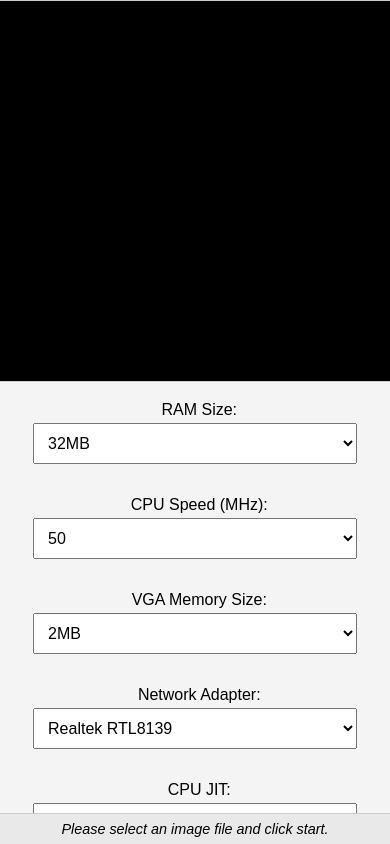
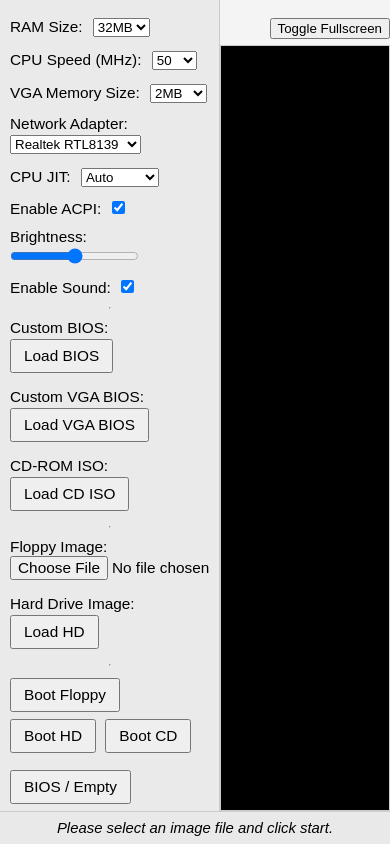
Before and after one commit to szadycbr/pc, a plain HTML site: page v86.html in a window 390 px wide. Drawn offline with Linux system fonts and the light colour scheme.

Commit message:
Add files via upload

```diff
--- a/v86.html
+++ b/v86.html
@@ -2,133 +2,135 @@
 <html lang="en">
 <head>
 <meta charset="UTF-8">
-<title>v86 Emulator - Load Image</title>
+<title>v86 Emulator - Single Page UI</title>
 <style>
-/* General Reset / Basic Setup */
 html, body {
     height: 100%;
     margin: 0;
     padding: 0;
+    overflow: hidden;
     font-family: sans-serif;
-    background-color: #f4f4f4;
+    background: #f4f4f4;
 }
-
-body {
+#main-layout {
     display: flex;
     flex-direction: column;
-    min-height: 100vh;
+    height: 100vh;
+    width: 100vw;
 }
-
-/* Emulator Screen Area */
-#screen_container {
-    width: 800px;
-    height: 600px;
-    margin: 10px auto;
-    position: relative;
-    background-color: #000;
-    border: 1px solid #ccc;
-    flex-shrink: 0;
+#emu-area {
+    flex: 1 1 auto;
+    display: flex;
+    flex-direction: row;
+    min-height: 0;
+    min-width: 0;
     overflow: hidden;
 }
-
-#screen_container > div {
-    white-space: pre;
-    font: 14px monospace;
-    line-height: 14px;
+#controls-panel {
+    width: 270px;
+    background: #eaeaea;
+    padding: 16px 10px 16px 10px;
+    box-sizing: border-box;
+    display: flex;
+    flex-direction: column;
+    align-items: stretch;
+    overflow-y: auto;
+    border-right: 1px solid #ccc;
+    min-width: 220px;
+    max-width: 350px;
 }
-
-#screen_container > canvas {
-    display: none;
+#controls-panel > div, #controls-panel > hr {
+    margin-bottom: 10px;
+    margin-top: 0;
+}
+#controls-panel label {
+    margin-right: 6px;
+    font-size: 1em;
+}
+#controls-panel select, #controls-panel input[type="checkbox"], #controls-panel input[type="range"], #controls-panel button {
+    margin: 2px 0 2px 0;
+}
+#controls-panel button {
+    padding: 6px 12px;
+    font-size: 1em;
+    margin-right: 5px;
+    margin-bottom: 5px;
+}
+#controls-panel input[type="file"] {
+    font-size: 1em;
+}
+#display-block {
+    flex: 1 1 auto;
+    display: flex;
+    flex-direction: column;
+    align-items: center;
+    justify-content: flex-start;
+    min-width: 0;
+    min-height: 0;
+    width: 0;
+    height: 100%;
+    overflow: hidden;
+}
+#top-controls {
+    width: 100%;
+    max-width: 100vw;
+    display: flex;
+    justify-content: flex-end;
+    gap: 8px;
+    margin: 18px 0 6px 0;
+}
+#screen_aspect_wrapper {
+    width: 100%;
+    height: 100%;
+    display: flex;
+    flex: 1 1 auto;
+    justify-content: center;
+    align-items: center;
+    overflow: hidden;
+}
+#screen_container {
+    position: relative;
+    background: #000;
+    border: 1px solid #ccc;
+    box-sizing: border-box;
     width: 100%;
     height: 100%;
     max-width: 100%;
     max-height: 100%;
-    object-fit: contain;
+    display: flex;
+    align-items: center;
+    justify-content: center;
+    overflow: hidden;
 }
-
-/* Controls Area */
-#controls {
-    padding: 10px;
+#screen_container > canvas,
+#screen_container > div {
+    width: 100% !important;
+    height: 100% !important;
+    max-width: 100% !important;
+    max-height: 100% !important;
+    display: block;
+    object-fit: fill;
+}
+#status-container {
+    height: 32px;
+    line-height: 32px;
+    background: #e9e9e9;
+    border-top: 1px solid #ccc;
     text-align: center;
-    overflow-y: auto;
-    flex-grow: 1;
-}
-
-#controls label { margin-left: 10px; margin-right: 5px;}
-#controls select { margin-right: 15px; padding: 4px; }
-#controls input[type="checkbox"] { margin-right: 15px; vertical-align: middle; }
-#controls button { margin-top: 5px; margin-bottom: 5px; padding: 6px 10px; }
-
-/* Status Bar Area */
-#status-container {
-    padding: 0 5px;
-    line-height: 30px;
-    height: 30px;
-    text-align: center;
-    font-size: 0.9em;
+    font-size: 0.93em;
     font-style: italic;
-    background-color: #e9e9e9;
-    border-top: 1px solid #ccc;
     flex-shrink: 0;
 }
-
-/* Mobile Portrait Specific Styles */
-@media (orientation: portrait) and (max-width: 767px) {
-    #screen_container {
-        width: 100%;
-        height: 45vh;
-        margin: 0;
-        border-left: none;
-        border-right: none;
-        flex-shrink: 0;
-    }
-
-    #controls {
-        flex-grow: 1;
-        height: auto;
-        padding: 5px;
-        display: flex;
-        flex-direction: column;
-        align-items: stretch;
-        overflow-y: auto;
-    }
-    #status-container {
-    }
-
-    #controls div, #controls label, #controls input[type="file"], #controls button, #controls select {
-        width: 95%;
-        margin: 4px auto;
-        padding: 10px;
-        box-sizing: border-box;
-        font-size: 1em;
-    }
-    #controls label {
-        text-align: left;
-        margin-bottom: 2px;
-        margin-left: 2.5%;
-        padding: 4px 0;
-    }
-     #controls input[type="checkbox"] {
-        width: auto;
-        margin-right: 5px;
-        padding: 0;
-        vertical-align: middle;
-    }
-    #controls label[for="enable-sound-checkbox"] {
-        display: inline-block;
-        width: auto;
-        margin-left: 2.5%;
-    }
+@media (max-width: 1100px) {
+    #controls-panel { width: 160px; font-size: 0.96em; }
+    #top-controls { width: 100%; }
 }
 </style>
 </head>
 <body>
-
-<div id="screen_container">
-<!-- Emulator will render here -->
-</div>
-
-<div id="controls">
+<div id="main-layout">
+    <div id="emu-area">
+        <div id="controls-panel">
             <div>
                 <label for="ram-select">RAM Size:</label>
                 <select id="ram-select">
@@ -234,18 +236,53 @@ body {
             <div>
                 <button id="start-empty-button">BIOS / Empty</button>
                 <button id="reset-emulator-button" style="background-color: #ffe0e0;">Reset Emulator</button>
-    <button id="toggle-fullscreen-button" style="margin-left: 5px;">Toggle Fullscreen</button>
             </div>
         </div>
-
+        <div id="display-block">
+            <div id="top-controls">
+                <button id="toggle-fullscreen-button">Toggle Fullscreen</button>
+            </div>
+            <div id="screen_aspect_wrapper">
+                <div id="screen_container">
+                    <!-- Emulator display will render here -->
+                </div>
+            </div>
+        </div>
+    </div>
     <div id="status-container">
         <div id="status">Please select an image file and click start.</div>
     </div>
-
+</div>
 <script src="libv86.js"></script>
 <script>
 "use strict";
 
+// Remove aspect ratio logic, fill available space fully
+function resizeScreen() {
+    const wrapper = document.getElementById('screen_aspect_wrapper');
+    const container = document.getElementById('screen_container');
+    if (!wrapper || !container) return;
+    // Fill wrapper entirely
+    container.style.width = "100%";
+    container.style.height = "100%";
+    // Stretch canvas/textmode fully
+    let canvas = container.querySelector("canvas");
+    let textDiv = container.querySelector("div");
+    if (canvas) {
+        canvas.style.width = "100%";
+        canvas.style.height = "100%";
+        canvas.style.objectFit = "fill";
+    }
+    if (textDiv) {
+        textDiv.style.width = "100%";
+        textDiv.style.height = "100%";
+    }
+}
+window.addEventListener('resize', resizeScreen);
+window.addEventListener('DOMContentLoaded', resizeScreen);
+setTimeout(resizeScreen, 200);
+
+// (All the rest of your original JS logic is unchanged and included below)
 // --- Element References ---
 const startFdaButton = document.getElementById("start-fda-button");
 const fdaFileInput = document.getElementById("fda-file-input");
@@ -261,7 +298,7 @@ const loadCustomBiosButton = document.getElementById("load-custom-bios-button");
 const customVgaBiosFileInput = document.getElementById("custom-vga-bios-file-input");
 const loadCustomVgaBiosButton = document.getElementById("load-custom-vga-bios-button");
 const resetEmulatorButton = document.getElementById("reset-emulator-button");
-const toggleFullscreenButton = document.getElementById("toggle-fullscreen-button"); // Added
+const toggleFullscreenButton = document.getElementById("toggle-fullscreen-button");
 const screenContainer = document.getElementById("screen_container");
 const statusDiv = document.getElementById("status");
 const ramSelect = document.getElementById("ram-select");
@@ -273,24 +310,18 @@ const cpuJitSelect = document.getElementById("cpu-jit-select");
 const acpiCheckbox = document.getElementById("acpi-checkbox");
 const brightnessSlider = document.getElementById("brightness-slider");
 
-// --- Event Listener for Brightness Slider ---
 brightnessSlider.addEventListener("input", (event) => {
     const brightnessValue = event.target.value;
     const canvasElement = screenContainer.getElementsByTagName("canvas")[0];
-    const textModeDiv = screenContainer.getElementsByTagName("div")[0]; // This is the first div inside screen_container
-
+    const textModeDiv = screenContainer.getElementsByTagName("div")[0];
     if (canvasElement) {
-        // Apply to canvas whether it's displayed or not, v86 toggles its display
         canvasElement.style.filter = `brightness(${brightnessValue})`;
     }
-
-    // Apply to textModeDiv, v86 also toggles its display (or rather the canvas's display)
     if (textModeDiv) {
         textModeDiv.style.filter = `brightness(${brightnessValue})`;
     }
 });
 
-// --- Global Buffers & State ---
 let emulator = null;
 let hdaBuffer = null;
 let customBiosBuffer = null;
@@ -298,50 +329,40 @@ let customVgaBiosBuffer = null;
 let cdromIsoBuffer = null;
 let screenWakeLockSentinel = null;
 
-// --- Screen Wake Lock Functions ---
 async function requestScreenWakeLock() {
     if ('wakeLock' in navigator) {
         try {
             screenWakeLockSentinel = await navigator.wakeLock.request('screen');
-            console.log("Screen wake lock acquired.");
             if (statusDiv.textContent.length > 0 && !statusDiv.textContent.includes("wake lock active")) {
                 statusDiv.textContent += " (Screen wake lock active)";
             }
             screenWakeLockSentinel.addEventListener('release', () => {
-                console.log("Screen wake lock released.");
                 screenWakeLockSentinel = null;
             });
         } catch (err) {
-            console.error(`Screen wake lock request failed: ${err.name}, ${err.message}`);
             screenWakeLockSentinel = null;
         }
-    } else {
-        console.warn("Screen Wake Lock API not supported.");
     }
 }
-
 async function releaseScreenWakeLock() {
     if (screenWakeLockSentinel) {
         try {
             await screenWakeLockSentinel.release();
         } catch (err) {
-            console.error(`Screen wake lock release failed: ${err.name}, ${err.message}`);
             screenWakeLockSentinel = null;
         }
     }
 }
 
-// --- Common Emulator Initialization Function ---
 async function initializeAndRunEmulator(config, statusMsg) {
     if (emulator) {
         try {
             await releaseScreenWakeLock();
             emulator.destroy();
-        } catch (err) { console.warn("Error destroying previous emulator:", err); }
+        } catch (err) { }
         emulator = null;
         screenContainer.innerHTML = '<div style="white-space: pre; font: 14px monospace; line-height: 14px"></div><canvas style="display: none"></canvas>';
     }
-
     emulator = new V86(config);
 
     emulator.add_listener("emulator-loaded", () => { statusDiv.textContent = "Emulator loaded. Booting..."; });
@@ -354,22 +375,19 @@ async function initializeAndRunEmulator(config, statusMsg) {
         await releaseScreenWakeLock();
     });
     emulator.add_listener("download-error", (err) => {
-        console.error("Emulator download error:", err);
         statusDiv.textContent = "Emulator download error: " + (err.request?.statusText || "File download failed");
     });
     const generalEmulatorErrorHandler = (event_name) => async (err) => {
-        console.error("Emulator event error:", event_name, err);
         statusDiv.textContent = `Emulator error (${event_name}): ${err && err.message ? err.message : String(err)}`;
         await releaseScreenWakeLock();
     };
     ["error", "nmi"].forEach(event_name => {
         emulator.add_listener(event_name, generalEmulatorErrorHandler(event_name));
     });
-     emulator.add_listener("acpi-event", () => { /* Placeholder */ });
-     emulator.add_listener("acpi-debug", () => { /* Placeholder */ });
+    emulator.add_listener("acpi-event", () => { });
+    emulator.add_listener("acpi-debug", () => { });
+    setTimeout(resizeScreen, 250); // ensure resize after rendering
 }
-
-// --- Base Configuration Function ---
 function getBaseEmulatorConfig() {
     const selectedRamSize = parseInt(ramSelect.value, 10);
     const selectedCpuSpeed = parseInt(cpuSpeedSelect.value, 10);
@@ -396,15 +414,12 @@ function getBaseEmulatorConfig() {
         net_device: { type: selectedNetAdapter },
         acpi: acpiEnabled,
     };
-
     if (selectedCpuJit !== "auto") {
         baseEmuConfig.disable_jit = (selectedCpuJit === "off");
     }
-
     if (!enableSoundCheckbox.checked) {
         baseEmuConfig.disable_audio = true;
     }
-
     return {
         config: baseEmuConfig,
         ramMsg: `${selectedRamSize / (1024*1024)}MB RAM`,
@@ -416,8 +431,6 @@ function getBaseEmulatorConfig() {
         biosMsg: `(using ${biosTypeMsg}, ${vgaBiosTypeMsg})`
     };
 }
-
-// --- Event Listeners for Start Buttons ---
 startFdaButton.addEventListener("click", async () => {
     if (fdaFileInput.files.length === 0) {
         alert("Please select a floppy disk image to use the 'Boot Floppy' button.");
@@ -429,21 +442,17 @@ startFdaButton.addEventListener("click", async () => {
     reader.onload = async (e) => {
         const fda_buffer = e.target.result;
         statusDiv.textContent = "Floppy disk loaded. Preparing emulator...";
-
         const baseConfigInfo = getBaseEmulatorConfig();
         let emuConfig = { ...baseConfigInfo.config, fda: { buffer: fda_buffer }, boot_order: 0 };
-
-        let statusMessage = `Emulator booting from Floppy: ${file.name}, ${baseConfigInfo.ramMsg}, ${baseConfigInfo.cpuMsg}, ${baseConfigInfo.vgaMemMsg}, ${baseConfigInfo.netMsg}, ${baseConfigInfo.acpiMsg}, ${baseConfigInfo.jitMsg} ${baseConfigInfo.biosMsg}`;
+        let statusMessage = `Emulator booting from Floppy: ${file.name}, ${baseConfigInfo.ramMsg}, ${baseConfigInfo.cpuMsg}, ${baseConfigInfo.vgaMemMsg}, ${baseConfigInfo.netMsg}, ${baseConfigInfo.acpiMsg}, ${baseConfigInfo.jitMsg}, ${baseConfigInfo.biosMsg}`;
         if (hdaBuffer) { emuConfig.hda = { buffer: hdaBuffer }; statusMessage += " (HDA also available)."; }
         if (cdromIsoBuffer) { emuConfig.cdrom = { buffer: cdromIsoBuffer }; statusMessage += " (CD-ROM also available)."; }
         if (!enableSoundCheckbox.checked) { statusMessage += " (Sound Disabled)";}
-
         await initializeAndRunEmulator(emuConfig, statusMessage);
     };
     reader.onerror = () => { alert("Error reading floppy file."); statusDiv.textContent = "Error reading floppy file."; };
     reader.readAsArrayBuffer(file);
 });
-
 startHdButton.addEventListener("click", async () => {
     if (!hdaBuffer) {
         alert("Please load a hard drive image first.");
@@ -452,15 +461,12 @@ startHdButton.addEventListener("click", async () => {
     statusDiv.textContent = "Preparing emulator to boot from Hard Drive...";
     const baseConfigInfo = getBaseEmulatorConfig();
     let emuConfig = { ...baseConfigInfo.config, hda: { buffer: hdaBuffer }, boot_order: 1 };
-
-    let statusMessage = `Emulator booting from Hard Drive, ${baseConfigInfo.ramMsg}, ${baseConfigInfo.cpuMsg}, ${baseConfigInfo.vgaMemMsg}, ${baseConfigInfo.netMsg}, ${baseConfigInfo.acpiMsg}, ${baseConfigInfo.jitMsg} ${baseConfigInfo.biosMsg}`;
+    let statusMessage = `Emulator booting from Hard Drive, ${baseConfigInfo.ramMsg}, ${baseConfigInfo.cpuMsg}, ${baseConfigInfo.vgaMemMsg}, ${baseConfigInfo.netMsg}, ${baseConfigInfo.acpiMsg}, ${baseConfigInfo.jitMsg}, ${baseConfigInfo.biosMsg}`;
     if (fdaFileInput.files.length > 0 && fdaFileInput.files[0]) { statusMessage += " (FDA also available)."; }
     if (cdromIsoBuffer) { emuConfig.cdrom = { buffer: cdromIsoBuffer }; statusMessage += " (CD-ROM also available)."; }
     if (!enableSoundCheckbox.checked) { statusMessage += " (Sound Disabled)";}
-
     await initializeAndRunEmulator(emuConfig, statusMessage);
 });
-
 startCdromButton.addEventListener("click", async () => {
     if (!cdromIsoBuffer) {
         alert("Please load a CD-ROM ISO first.");
@@ -469,26 +475,21 @@ startCdromButton.addEventListener("click", async () => {
     statusDiv.textContent = "Preparing emulator to boot from CD-ROM...";
     const baseConfigInfo = getBaseEmulatorConfig();
     let emuConfig = { ...baseConfigInfo.config, cdrom: { buffer: cdromIsoBuffer }, boot_order: 2 };
-
-    let statusMessage = `Emulator booting from CD-ROM, ${baseConfigInfo.ramMsg}, ${baseConfigInfo.cpuMsg}, ${baseConfigInfo.vgaMemMsg}, ${baseConfigInfo.netMsg}, ${baseConfigInfo.acpiMsg}, ${baseConfigInfo.jitMsg} ${baseConfigInfo.biosMsg}`;
+    let statusMessage = `Emulator booting from CD-ROM, ${baseConfigInfo.ramMsg}, ${baseConfigInfo.cpuMsg}, ${baseConfigInfo.vgaMemMsg}, ${baseConfigInfo.netMsg}, ${baseConfigInfo.acpiMsg}, ${baseConfigInfo.jitMsg}, ${baseConfigInfo.biosMsg}`;
     if (fdaFileInput.files.length > 0 && fdaFileInput.files[0]) { statusMessage += " (FDA also available)."; }
     if (hdaBuffer) { emuConfig.hda = { buffer: hdaBuffer }; statusMessage += " (HDA also available)."; }
     if (!enableSoundCheckbox.checked) { statusMessage += " (Sound Disabled)";}
-
     await initializeAndRunEmulator(emuConfig, statusMessage);
 });
-
 startEmptyButton.addEventListener("click", async () => {
     statusDiv.textContent = "Preparing to start empty / enter BIOS setup...";
     const baseConfigInfo = getBaseEmulatorConfig();
     let emuConfig = { ...baseConfigInfo.config, boot_order: 0 };
-    let statusMessage = `Emulator started (empty/BIOS setup). ${baseConfigInfo.ramMsg}, ${baseConfigInfo.cpuMsg}, ${baseConfigInfo.vgaMemMsg}, ${baseConfigInfo.netMsg}, ${baseConfigInfo.acpiMsg}, ${baseConfigInfo.jitMsg} ${baseConfigInfo.biosMsg}`;
+    let statusMessage = `Emulator started (empty/BIOS setup). ${baseConfigInfo.ramMsg}, ${baseConfigInfo.cpuMsg}, ${baseConfigInfo.vgaMemMsg}, ${baseConfigInfo.netMsg}, ${baseConfigInfo.acpiMsg}, ${baseConfigInfo.jitMsg}, ${baseConfigInfo.biosMsg}`;
     if (cdromIsoBuffer) { emuConfig.cdrom = { buffer: cdromIsoBuffer }; statusMessage += " (CD-ROM also available)."; }
     if (!enableSoundCheckbox.checked) { statusMessage += " (Sound Disabled)";}
-
     await initializeAndRunEmulator(emuConfig, statusMessage);
 });
-
 resetEmulatorButton.addEventListener("click", async function() {
     if (emulator) {
         try {
@@ -498,67 +499,44 @@ resetEmulatorButton.addEventListener("click", async function() {
             await requestScreenWakeLock();
         } catch (e) {
             statusDiv.textContent = "Error restarting emulator. Please use a Boot/Start button.";
-            console.error("Error restarting emulator:", e);
         }
     } else {
         statusDiv.textContent = "Emulator is not running.";
         alert("Emulator is not running. Nothing to reset.");
     }
 });
-
 toggleFullscreenButton.addEventListener("click", function() {
     if (!document.fullscreenElement) {
         if (screenContainer.requestFullscreen) {
-            screenContainer.requestFullscreen().catch(err => {
-                statusDiv.textContent = `Error attempting to enable full-screen mode: ${err.message}`;
-                console.error(`Error attempting to enable full-screen mode: ${err.message} (${err.name})`);
-            });
-        } else if (screenContainer.mozRequestFullScreen) { /* Firefox */
-            screenContainer.mozRequestFullScreen().catch(err => {
-                statusDiv.textContent = `Error attempting to enable full-screen mode: ${err.message}`;
-                console.error(`Error attempting to enable full-screen mode: ${err.message} (${err.name})`);
-            });
-        } else if (screenContainer.webkitRequestFullscreen) { /* Chrome, Safari & Opera */
-            screenContainer.webkitRequestFullscreen().catch(err => {
-                statusDiv.textContent = `Error attempting to enable full-screen mode: ${err.message}`;
-                console.error(`Error attempting to enable full-screen mode: ${err.message} (${err.name})`);
-            });
-        } else if (screenContainer.msRequestFullscreen) { /* IE/Edge */
-            screenContainer.msRequestFullscreen().catch(err => {
-                statusDiv.textContent = `Error attempting to enable full-screen mode: ${err.message}`;
-                console.error(`Error attempting to enable full-screen mode: ${err.message} (${err.name})`);
-            });
+            screenContainer.requestFullscreen();
+        } else if (screenContainer.mozRequestFullScreen) {
+            screenContainer.mozRequestFullScreen();
+        } else if (screenContainer.webkitRequestFullscreen) {
+            screenContainer.webkitRequestFullscreen();
+        } else if (screenContainer.msRequestFullscreen) {
+            screenContainer.msRequestFullscreen();
         } else {
             alert("Fullscreen API is not supported by this browser.");
         }
     } else {
         if (document.exitFullscreen) {
-            document.exitFullscreen().catch(err => {
-                statusDiv.textContent = `Error attempting to exit full-screen mode: ${err.message}`;
-                console.error(`Error attempting to exit full-screen mode: ${err.message} (${err.name})`);
-            });
-        } else if (document.mozCancelFullScreen) { /* Firefox */
-            document.mozCancelFullScreen().catch(err => { /* ... */ });
-        } else if (document.webkitExitFullscreen) { /* Chrome, Safari & Opera */
-            document.webkitExitFullscreen().catch(err => { /* ... */ });
-        } else if (document.msExitFullscreen) { /* IE/Edge */
-            document.msExitFullscreen().catch(err => { /* ... */ });
+            document.exitFullscreen();
+        } else if (document.mozCancelFullScreen) {
+            document.mozCancelFullScreen();
+        } else if (document.webkitExitFullscreen) {
+            document.webkitExitFullscreen();
+        } else if (document.msExitFullscreen) {
+            document.msExitFullscreen();
         }
     }
 });
-
-// --- Page Visibility Handler ---
 document.addEventListener('visibilitychange', async () => {
     if (document.visibilityState === 'visible' && emulator && emulator.is_running && typeof emulator.is_running === 'function' && emulator.is_running()) {
         if (!screenWakeLockSentinel) {
-            console.log("Page became visible, attempting to re-acquire screen wake lock.");
             await requestScreenWakeLock();
         }
     }
 });
-
-
-// --- Event Listeners for Load Buttons ---
 loadCustomBiosButton.addEventListener("click", () => { customBiosFileInput.click(); });
 customBiosFileInput.addEventListener('change', (event) => {
     if (!event.target.files.length) return;
@@ -573,7 +551,6 @@ customBiosFileInput.addEventListener('change', (event) => {
     reader.onerror = () => { alert(`Error reading custom BIOS: ${file.name}`); customBiosBuffer = null; statusDiv.textContent = "Error reading custom BIOS."; };
     reader.readAsArrayBuffer(file);
 });
-
 loadCustomVgaBiosButton.addEventListener("click", () => { customVgaBiosFileInput.click(); });
 customVgaBiosFileInput.addEventListener('change', (event) => {
     if (!event.target.files.length) return;
@@ -588,7 +565,6 @@ customVgaBiosFileInput.addEventListener('change', (event) => {
     reader.onerror = () => { alert(`Error reading custom VGA BIOS: ${file.name}`); customVgaBiosBuffer = null; statusDiv.textContent = "Error reading custom VGA BIOS."; };
     reader.readAsArrayBuffer(file);
 });
-
 loadCdromButton.addEventListener("click", () => { cdromFileInput.click(); });
 cdromFileInput.addEventListener('change', (event) => {
     if (!event.target.files.length) return;
@@ -604,7 +580,6 @@ cdromFileInput.addEventListener('change', (event) => {
     reader.onerror = () => { alert(`Error reading CD-ROM ISO: ${file.name}`); cdromIsoBuffer = null; statusDiv.textContent = "Error reading CD-ROM ISO."; document.getElementById('cdrom-file-name').textContent = '';};
     reader.readAsArrayBuffer(file);
 });
-
 loadHdButton.addEventListener("click", () => { hdFileInput.click(); });
 hdFileInput.addEventListener('change', (event) => {
     if (!event.target.files.length) return;
```
Lines whose indentation alone changed are shown as unchanged.
